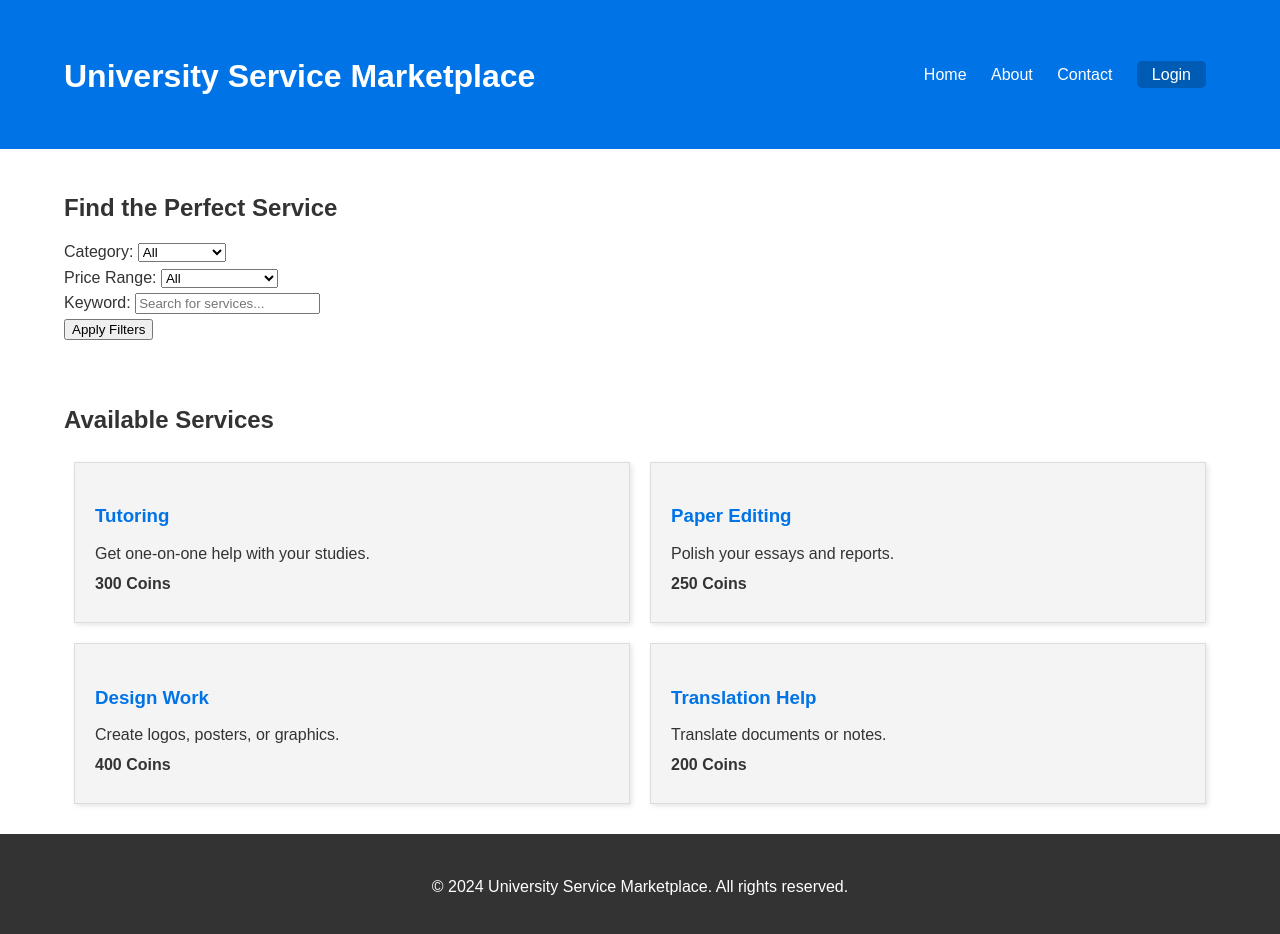
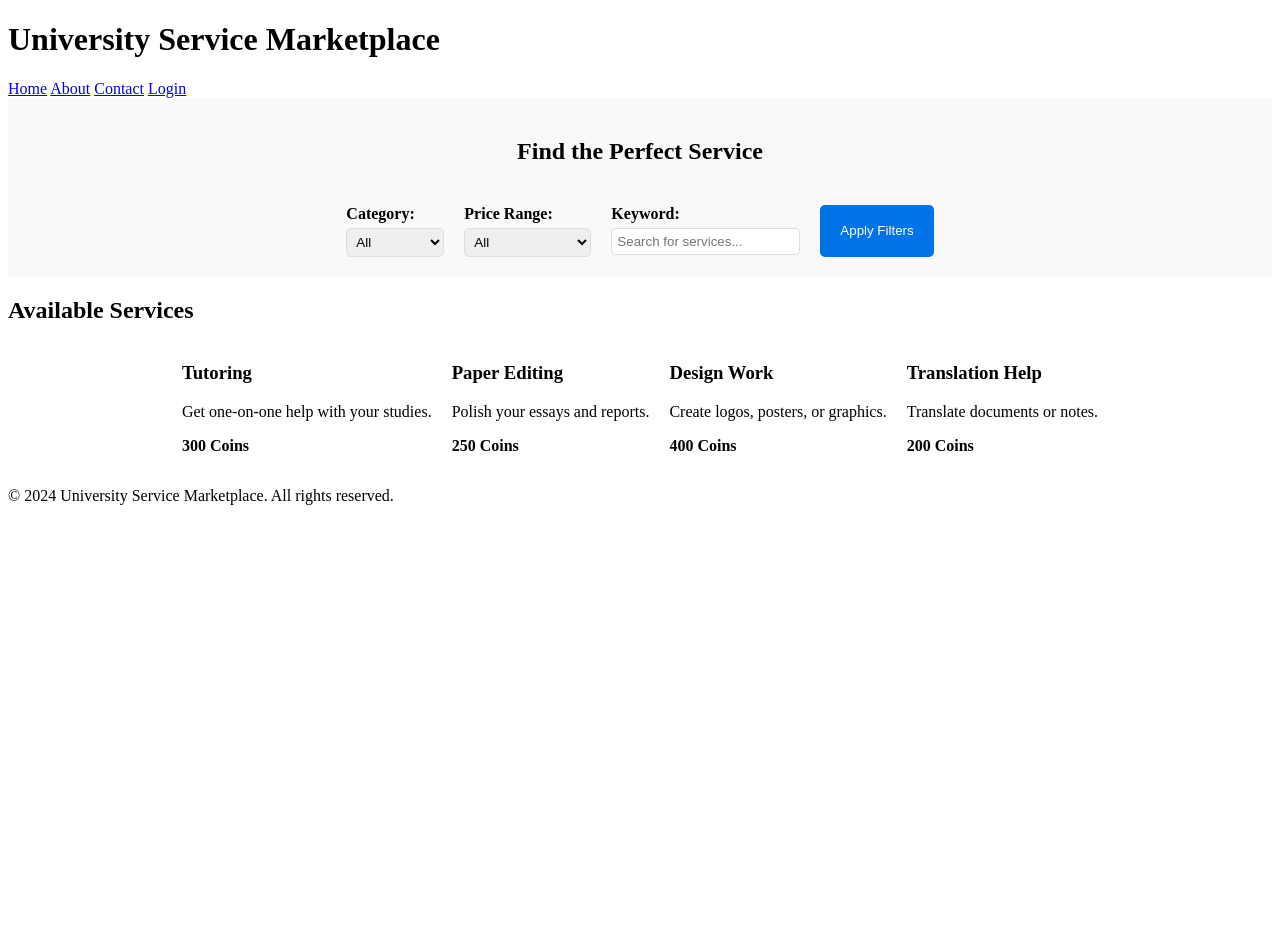
Before and after one commit to Kurumi-studio/Unihelp, a plain HTML site: page services.html in a window 1280 px wide. After the commit the page ends 800 px from the top, so only its background shows below. Drawn offline with Linux system fonts and the light colour scheme; a script that the page names is missing.

Commit message:
Update styles.css

```diff
--- a/styles.css
+++ b/styles.css
@@ -1,121 +1,57 @@
-/* General Styles */
-body {
-  font-family: Arial, sans-serif;
-  margin: 0;
-  padding: 0;
-  line-height: 1.6;
-  color: #333;
+/* Filter Section */
+#services-filter {
+  background: #f9f9f9;
+  padding: 20px 0;
 }
 
-h1, h2, h3 {
-  margin-bottom: 0.5em;
-}
-
-.container {
-  width: 90%;
-  max-width: 1200px;
-  margin: 0 auto;
-  padding: 20px;
-}
-
-/* Header Styles */
-header {
-  background: #0073e6;
-  color: white;
-  padding: 10px 0;
-}
-
-header .container {
+#services-filter .container {
   display: flex;
-  justify-content: space-between;
+  flex-direction: column;
   align-items: center;
 }
 
-header nav a {
-  color: white;
-  margin: 0 10px;
-  text-decoration: none;
+#filter-form {
+  display: flex;
+  flex-wrap: wrap;
+  gap: 20px;
+  justify-content: center;
+  margin-top: 20px;
 }
 
-header nav a.button {
-  background: #005bb5;
-  padding: 5px 15px;
+.filter-group {
+  display: flex;
+  flex-direction: column;
+  align-items: flex-start;
+}
+
+.filter-group label {
+  font-weight: bold;
+  margin-bottom: 5px;
+}
+
+.filter-group input, .filter-group select {
+  padding: 5px;
+  border: 1px solid #ddd;
   border-radius: 5px;
 }
 
-header nav a.button:hover {
-  background: #004494;
+#apply-filters {
+  padding: 10px 20px;
+  background: #0073e6;
+  color: white;
+  border: none;
+  border-radius: 5px;
+  cursor: pointer;
 }
 
-/* Hero Section */
-#hero {
-  background: #f4f4f4;
-  text-align: center;
-  padding: 50px 0;
-}
-
-#hero h2 {
-  margin-bottom: 10px;
-}
-
-#hero p {
-  margin-bottom: 20px;
-}
-
-#hero .button {
-  background: #0073e6;
-  color: white;
-  padding: 10px 20px;
-  text-decoration: none;
-  border-radius: 5px;
-}
-
-#hero .button:hover {
+#apply-filters:hover {
   background: #005bb5;
 }
 
-/* Services Section */
-#services {
-  background: #fff;
-  padding: 50px 0;
+/* Service Section */
+#filtered-services .service-list {
+  display: flex;
+  flex-wrap: wrap;
+  gap: 20px;
+  justify-content: center;
 }
-
-#services h2 {
-  text-align: center;
-  margin-bottom: 20px;
-}
-
-.service-list {
-  display: flex;
-  justify-content: space-around;
-  flex-wrap: wrap;
-}
-
-.service {
-  background: #f4f4f4;
-  border: 1px solid #ddd;
-  padding: 20px;
-  margin: 10px;
-  flex: 1 1 calc(30% - 20px);
-  box-shadow: 2px 2px 5px rgba(0, 0, 0, 0.1);
-}
-
-.service h3 {
-  color: #0073e6;
-}
-
-.service p {
-  margin: 5px 0;
-}
-
-/* Footer Styles */
-footer {
-  background: #333;
-  color: white;
-  text-align: center;
-  padding: 20px 0;
-}
-
-footer p {
-  margin: 0;
-}
```
